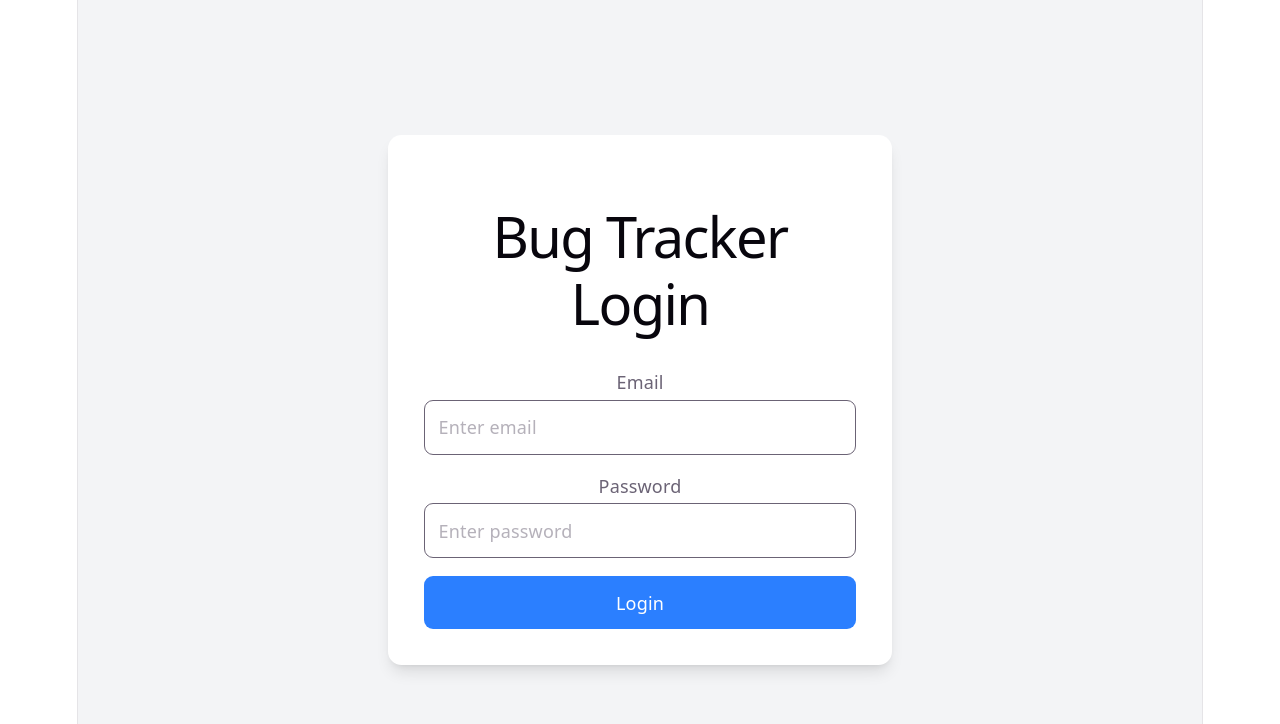
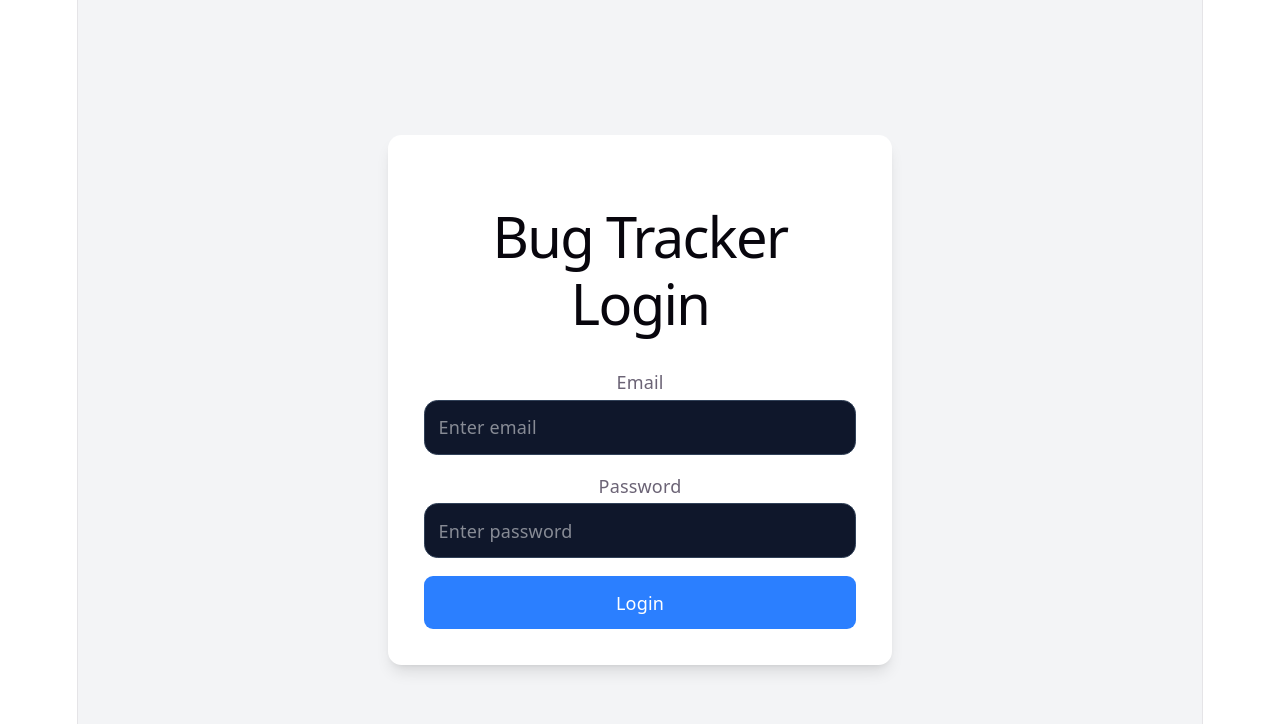
Before and after one commit to Mounisha025/bugtracker-frontend, a React (Vite) app: page / in a window 1280 px wide. Shown: the top 724 px of the page. Built offline with nearby package versions, Linux system fonts and the light colour scheme.

Commit message:
Backup before frontend redesign

```diff
--- a/src/pages/BugsPage.jsx
+++ b/src/pages/BugsPage.jsx
@@ -225,7 +225,7 @@ function BugsPage() {
 
           <form
             onSubmit={handleCreateBug}
-            className="bg-white shadow-lg rounded-xl p-6 mb-10"
+            className="bg-slate-800 border border-slate-700 rounded-2xl p-6 shadow-lg mb-10"
           >
 
             <h2 className="text-2xl font-bold mb-6">
@@ -328,7 +328,16 @@ function BugsPage() {
   <input
     type="text"
     placeholder="Search bugs..."
-    className="w-full border-2 border-blue-400 p-4 rounded-lg"
+    className="
+w-full
+bg-slate-900
+border border-slate-700
+text-white
+p-3
+rounded-xl
+outline-none
+focus:border-blue-500
+"
     value={searchTerm}
     onChange={(e) =>
       setSearchTerm(e.target.value)
@@ -348,8 +357,8 @@ function BugsPage() {
 
                 <div
                   key={bug.id}
-                  className="bg-white shadow-lg rounded-xl p-6"
-                >
+                  className="bg-slate-800 border border-slate-700 rounded-2xl p-6 shadow-lg">
+
 
                   {/* Title */}
 
--- a/src/pages/DashboardPage.jsx
+++ b/src/pages/DashboardPage.jsx
@@ -109,7 +109,7 @@ const COLORS = [
 
             {/* Charts Section */}
 
-<div className="bg-white shadow-lg rounded-xl p-6 mt-10">
+<div className="bg-slate-800 border border-slate-700 rounded-2xl p-6 shadow-lg">
 
   <h2 className="text-2xl font-bold mb-6">
 
--- a/src/pages/LoginPage.jsx
+++ b/src/pages/LoginPage.jsx
@@ -77,7 +77,16 @@ function LoginPage() {
             <input
               type="email"
               placeholder="Enter email"
-              className="w-full border p-3 rounded-lg"
+             className="
+w-full
+bg-slate-900
+border border-slate-700
+text-white
+p-3
+rounded-xl
+outline-none
+focus:border-blue-500
+"
               value={email}
               onChange={(e) =>
                 setEmail(e.target.value)
@@ -95,7 +104,16 @@ function LoginPage() {
             <input
               type="password"
               placeholder="Enter password"
-              className="w-full border p-3 rounded-lg"
+              className="
+w-full
+bg-slate-900
+border border-slate-700
+text-white
+p-3
+rounded-xl
+outline-none
+focus:border-blue-500
+"
               value={password}
               onChange={(e) =>
                 setPassword(e.target.value)
```
